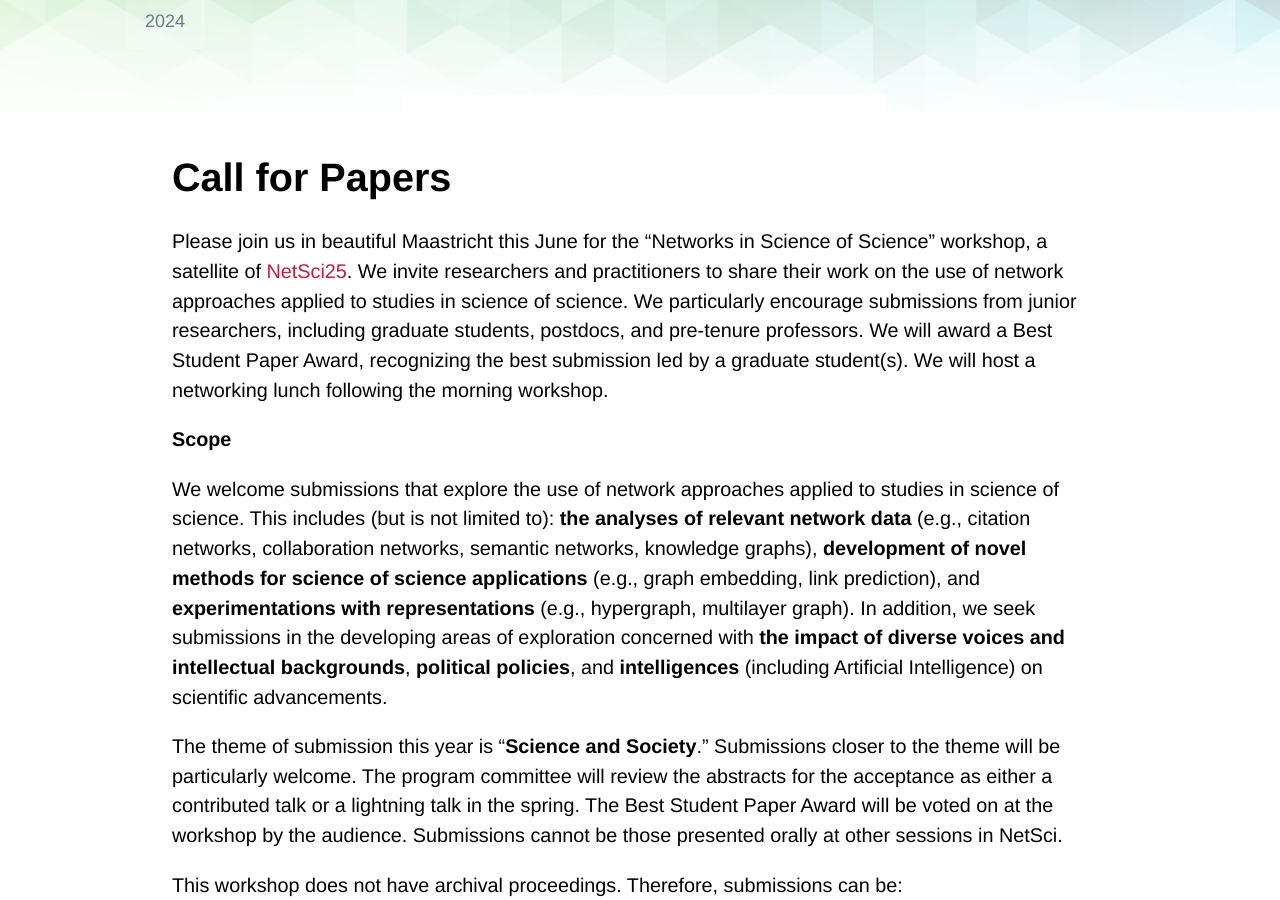
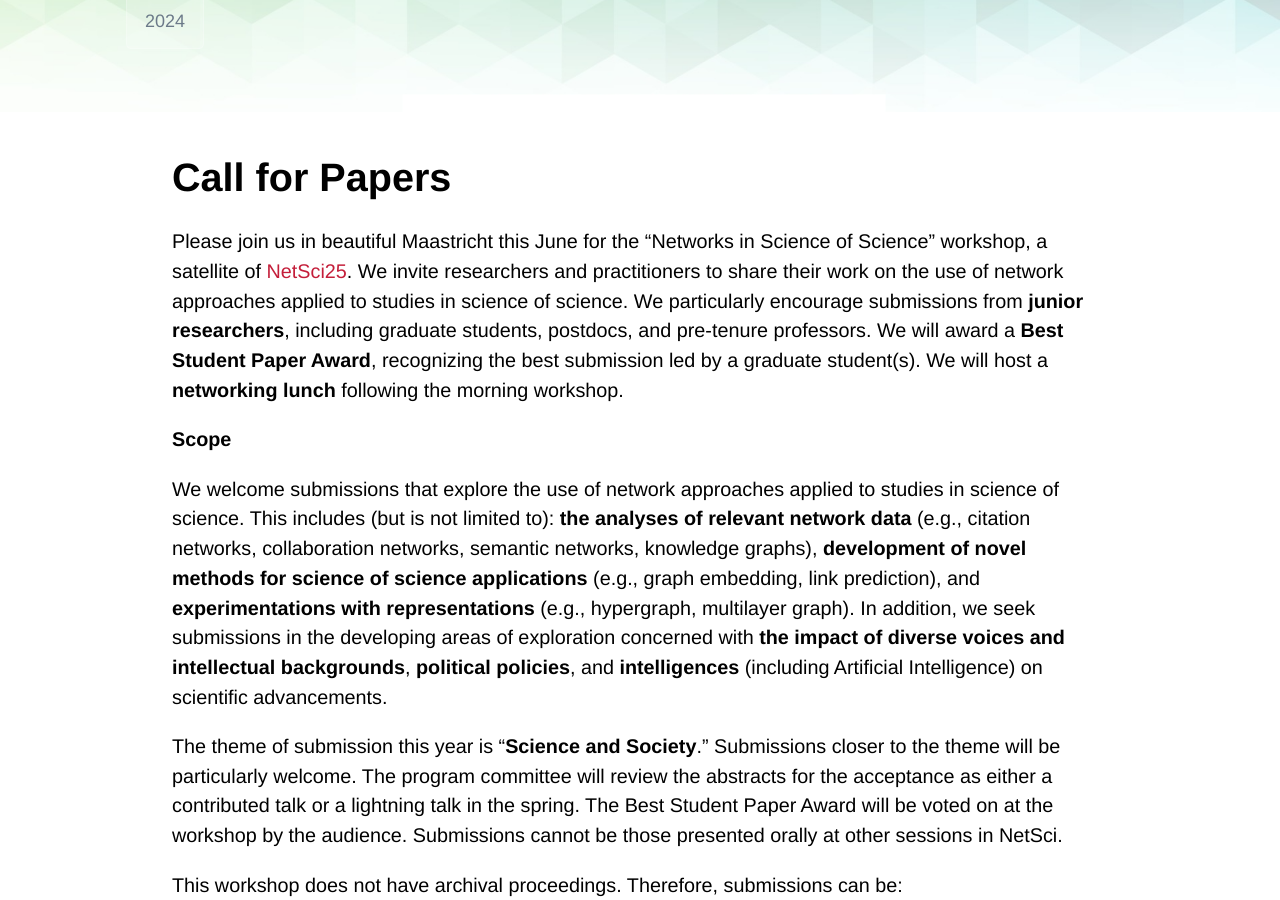
Before and after one commit to netscisci/netscisci.github.io, a Jekyll site: the page built from cfp.md, in a window 1280 px wide and 900 px high, scrolled down 302 px. Built offline with Jekyll 4.4.1, drawn with Linux system fonts in a browser that asks for light colours; some web fonts are replaced; our own code applies the rules of GitHub Pages for plain Markdown files.

Commit message:
Update cfp.md

```diff
--- a/cfp.md
+++ b/cfp.md
@@ -4,7 +4,7 @@ layout: default
 
 # Call for Papers
 
-Please join us in beautiful Maastricht this June for the “Networks in Science of Science” workshop, a satellite of [NetSci25](https://netsci2025.github.io/). We invite researchers and practitioners to share their work on the use of network approaches applied to studies in science of science. We particularly encourage submissions from junior researchers, including graduate students, postdocs, and pre-tenure professors. We will award a Best Student Paper Award, recognizing the best submission led by a graduate student(s). We will host a networking lunch following the morning workshop.
+Please join us in beautiful Maastricht this June for the “Networks in Science of Science” workshop, a satellite of [NetSci25](https://netsci2025.github.io/). We invite researchers and practitioners to share their work on the use of network approaches applied to studies in science of science. We particularly encourage submissions from **junior researchers**, including graduate students, postdocs, and pre-tenure professors. We will award a **Best Student Paper Award**, recognizing the best submission led by a graduate student(s). We will host a **networking lunch** following the morning workshop.
 
 **Scope**
 
```
